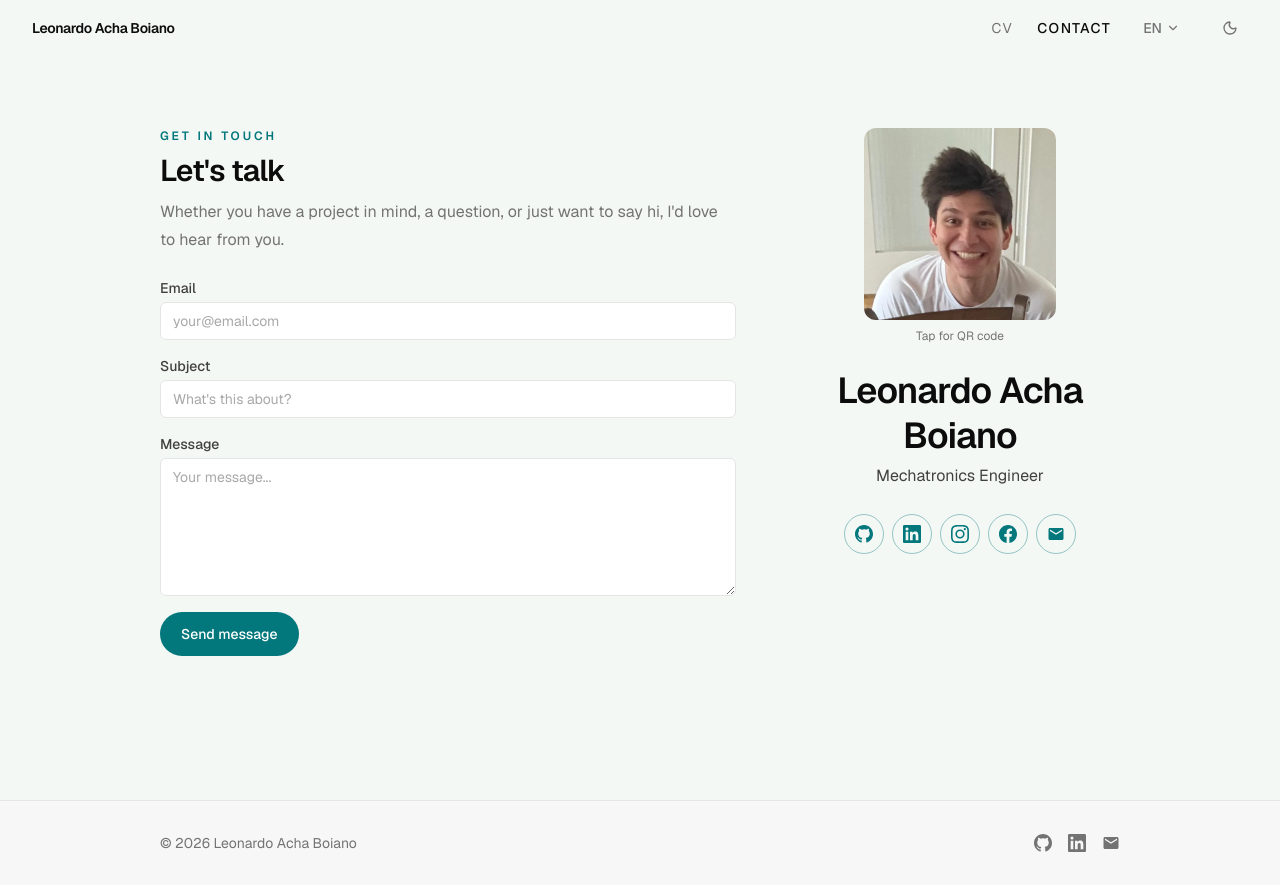
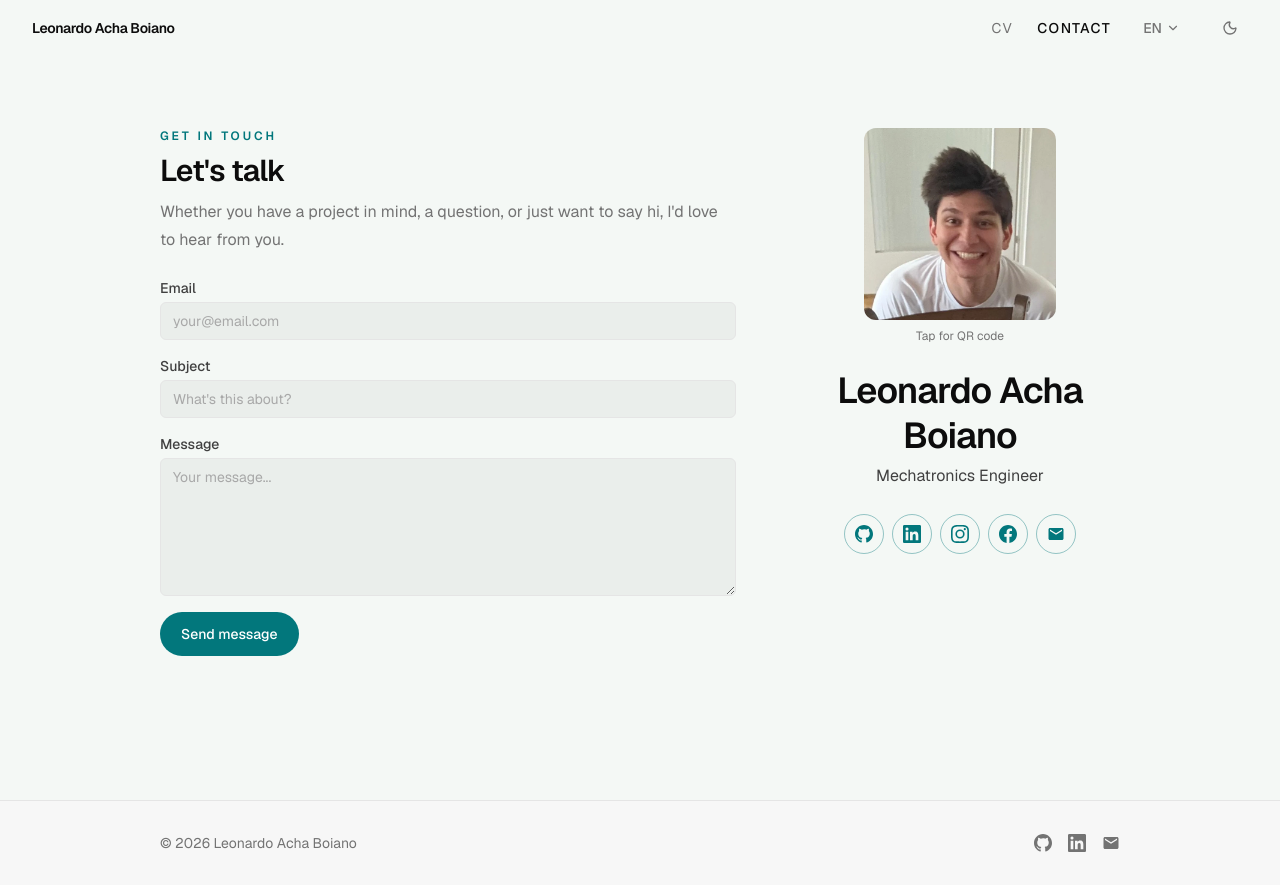
Before and after one commit to leonardoAB1/leonardoachaboiano.com, a Next.js app: page /en/contact in a window 1280 px wide. Built offline with nearby package versions, Linux system fonts and the light colour scheme.

Commit message:
style: derive light-mode contact inputs from the page surface
Light inputs now use a recessed color-mix of --surface-brand (toward black) instead of pure white, so they carry the page's brand tint as a subtle well - mirroring the dark-mode treatment.

```diff
--- a/src/components/contact/ContactForm.tsx
+++ b/src/components/contact/ContactForm.tsx
@@ -16,10 +16,11 @@ interface FormValues {
 }
 
 const inputClasses = cn(
-  // Light: crisp white field against the off-white page. Dark: a lifted tint of
-  // the page's brand surface (not neutral surface-0) so the field reads as the
-  // same material as the contact page, just slightly raised.
-  "w-full rounded-md border border-border bg-surface-0 px-3 py-2",
+  // Inputs are a tint of the page's brand surface so they read as the same
+  // material as the contact page, just offset into a subtle well. Light mode
+  // recesses (mix toward black) to keep the hue; dark mode lifts (toward white).
+  "w-full rounded-md border border-border px-3 py-2",
+  "bg-[color-mix(in_srgb,var(--surface-brand),black_4%)]",
   "dark:bg-[color-mix(in_srgb,var(--surface-brand),white_7%)]",
   "text-sm text-ink-1 placeholder:text-ink-4",
   "focus:outline-2 focus:outline-brand focus:outline-offset-0",
```
